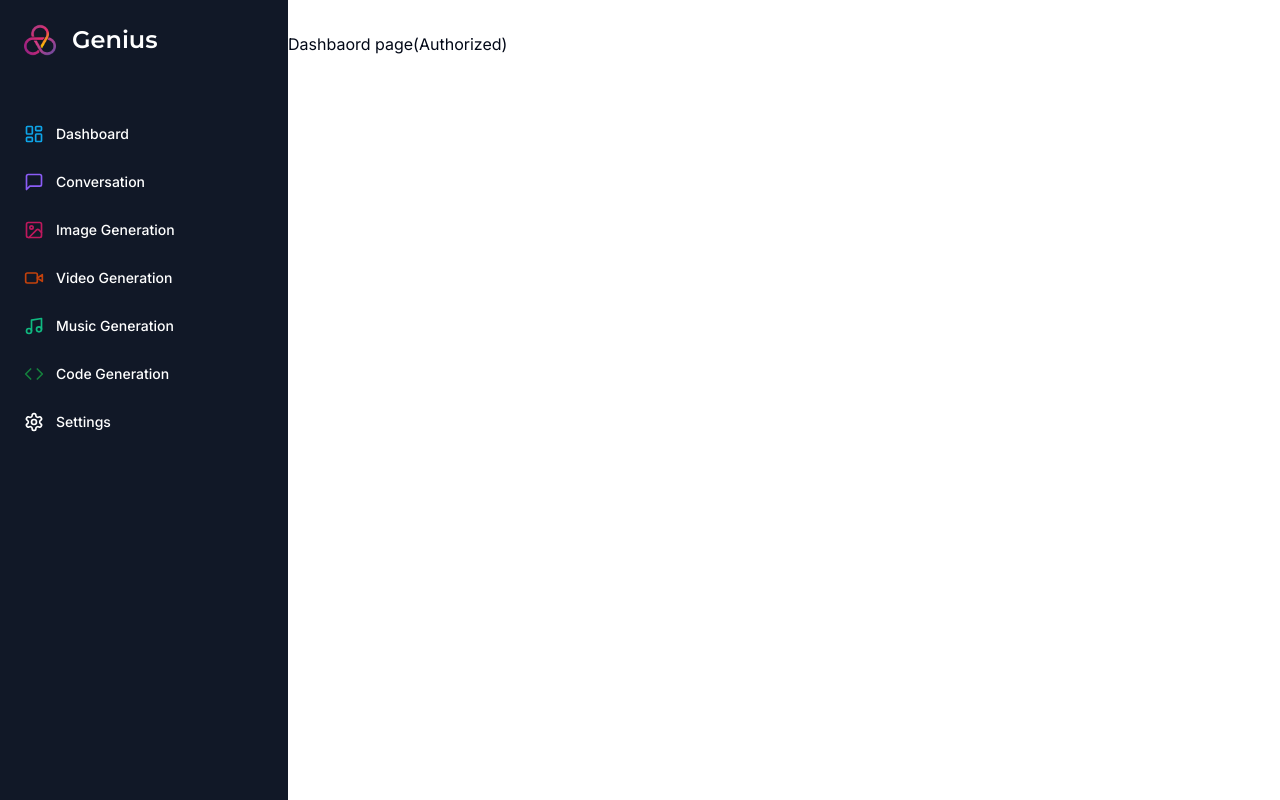
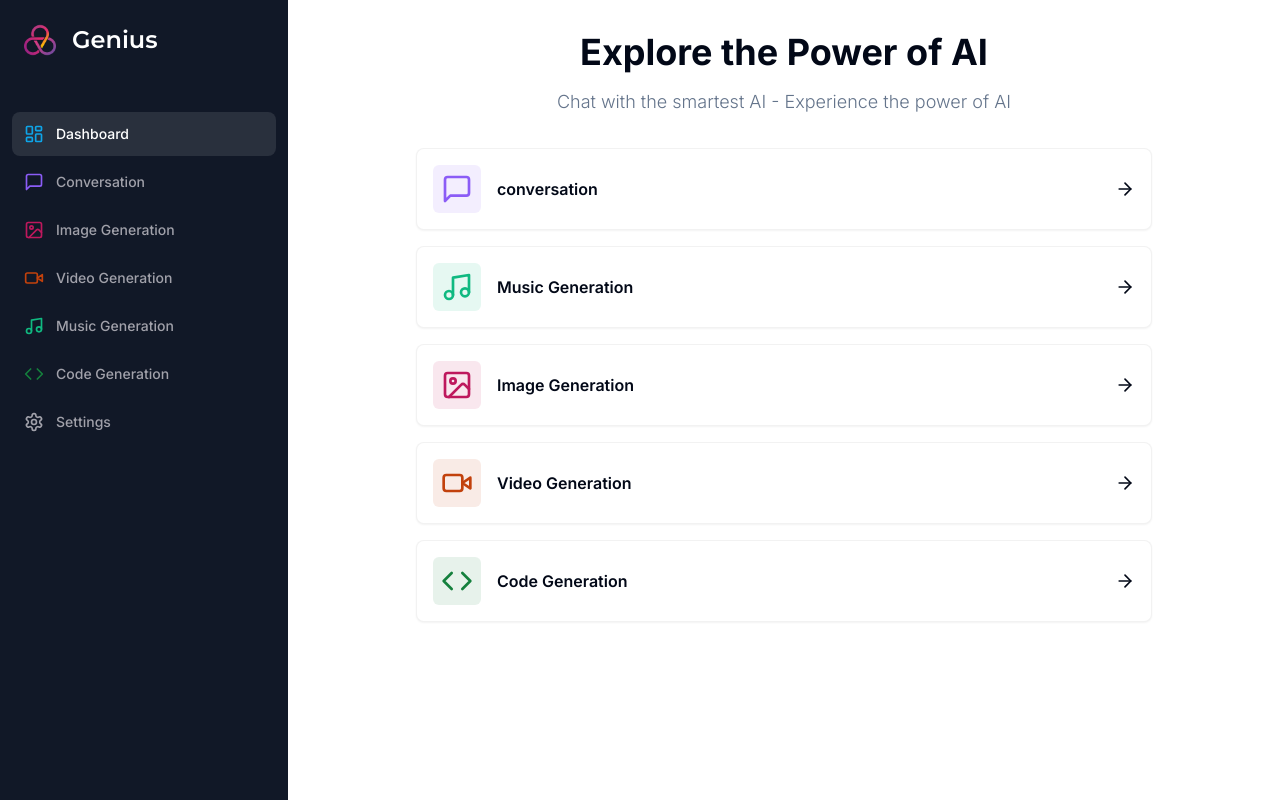
Before and after one commit to vijay711-github/Ai-Sass-Platform, a Next.js app: page /dashboard in a window 1280 px wide. Built offline with nearby package versions, Linux system fonts and the light colour scheme.

Commit message:
Completed design of dashboard page

```diff
--- a/app/(dashboard)/(routes)/dashboard/page.tsx
+++ b/app/(dashboard)/(routes)/dashboard/page.tsx
@@ -1,10 +1,87 @@
+"use client";
+
+import { Card } from "@/components/ui/card";
+import { cn } from "@/lib/utils";
+import {
+	ArrowRight,
+	Code,
+	ImageIcon,
+	MessageSquare,
+	Music,
+	VideoIcon,
+} from "lucide-react";
+import { useRouter } from "next/navigation";
 import React from "react";
 
+const tools = [
+	{
+		label: "conversation",
+		icon: MessageSquare,
+		color: "text-violet-500",
+		bgColor: "bg-violet-500/10",
+		href: "/conversation",
+	},
+	{
+		label: "Music Generation",
+		icon: Music,
+		href: "/music",
+		color: "text-emerald-500",
+		bgColor: "bg-emerald-500/10",
+	},
+	{
+		label: "Image Generation",
+		icon: ImageIcon,
+		color: "text-pink-700",
+		bgColor: "bg-pink-700/10",
+		href: "/image",
+	},
+	{
+		label: "Video Generation",
+		icon: VideoIcon,
+		color: "text-orange-700",
+		bgColor: "bg-orange-700/10",
+		href: "/video",
+	},
+	{
+		label: "Code Generation",
+		icon: Code,
+		color: "text-green-700",
+		bgColor: "bg-green-700/10",
+		href: "/code",
+	},
+];
+
 const DashboardPage = () => {
+	const router = useRouter()
 	return (
-		<div className="">
-			<div>Dashbaord page(Authorized)</div>
-			<div></div>
+		<div>
+			<div className="mb-8 space-y-4">
+				<h2 className="text-2xl md:text-4xl font-bold text-center">
+					Explore the Power of AI
+				</h2>
+				<p className="text-muted-foreground font-light text-sm md:text-lg text-center">
+					Chat with the smartest AI - Experience the power of AI
+				</p>
+			</div>
+			<div className="px-4 md:px-20 lg:px-32 space-y-4">
+				{tools.map((tool) => {
+					return (
+						<Card
+							onClick={()=>router.push(tool.href)}
+							key={tool.href}
+							className="p-4 border-black/5 flex items-center justify-between hover:shadow-md transition cursor-pointer"
+						>
+							<div className="flex items-center gap-x-4">
+								<div className={cn("p-2 w-fit rounded-md", tool.bgColor)}>
+									<tool.icon className={cn("w-8 h-8 ", tool.color)} />
+								</div>
+								<div className="font-semibold">{tool.label}</div>
+							</div>
+							<ArrowRight className="w-5 h-5" />
+						</Card>
+					);
+				})}
+			</div>
 		</div>
 	);
 };
--- a/components/MobileSidebar.tsx
+++ b/components/MobileSidebar.tsx
@@ -1,6 +1,6 @@
-"use-client";
+"use client";
 
-import React from "react";
+import React, { useEffect, useState } from "react";
 import { Button } from "@/components/ui/button";
 
 import { Menu } from "lucide-react";
@@ -8,6 +8,13 @@
 import Sidebar from "./Sidebar";
 
 const MobileSidebar = () => {
+	const [isMounted, setIsMounted] = useState(false);
+	useEffect(() => {
+		setIsMounted(true);
+	}, []);
+	if (!isMounted) {
+		return null;
+	}
 	return (
 		<Sheet>
 			<SheetTrigger>
--- a/components/Sidebar.tsx
+++ b/components/Sidebar.tsx
@@ -14,6 +14,7 @@
 import Image from "next/image";
 import Link from "next/link";
 import React from "react";
+import { usePathname } from "next/navigation";
 
 const montserrat = Montserrat({ weight: "600", subsets: ["latin"] });
 const routes = [
@@ -60,6 +61,7 @@
 	},
 ];
 const Sidebar = () => {
+	const pathname = usePathname();
 	return (
 		<div className="space-y-4 py-4 flex flex-col h-full bg-[#111827] text-white">
 			<div className="px-3 py-2 flex-1">
@@ -77,7 +79,12 @@
 							<Link
 								href={route.href}
 								key={route.href}
-								className="text-sm group flex p-3 w-full justify-start font-medium cursor-pointer hover:text-white hover:bg-white/10 rounded-lg transition"
+								className={cn(
+									"text-sm group flex p-3 w-full justify-start font-medium cursor-pointer hover:text-white hover:bg-white/10 rounded-lg transition",
+									pathname === route.href
+										? "text-white bg-white/10"
+										: "text-zinc-400"
+								)}
 							>
 								<div className="flex items-center flex-1">
 									<route.icon className={cn("h-5 w-5 mr-3", route.color)} />
--- /dev/null
+++ b/components/ui/card.tsx
@@ -0,0 +1,79 @@
+import * as React from "react"
+
+import { cn } from "@/lib/utils"
+
+const Card = React.forwardRef<
+  HTMLDivElement,
+  React.HTMLAttributes<HTMLDivElement>
+>(({ className, ...props }, ref) => (
+  <div
+    ref={ref}
+    className={cn(
+      "rounded-lg border bg-card text-card-foreground shadow-sm",
+      className
+    )}
+    {...props}
+  />
+))
+Card.displayName = "Card"
+
+const CardHeader = React.forwardRef<
+  HTMLDivElement,
+  React.HTMLAttributes<HTMLDivElement>
+>(({ className, ...props }, ref) => (
+  <div
+    ref={ref}
+    className={cn("flex flex-col space-y-1.5 p-6", className)}
+    {...props}
+  />
+))
+CardHeader.displayName = "CardHeader"
+
+const CardTitle = React.forwardRef<
+  HTMLParagraphElement,
+  React.HTMLAttributes<HTMLHeadingElement>
+>(({ className, ...props }, ref) => (
+  <h3
+    ref={ref}
+    className={cn(
+      "text-2xl font-semibold leading-none tracking-tight",
+      className
+    )}
+    {...props}
+  />
+))
+CardTitle.displayName = "CardTitle"
+
+const CardDescription = React.forwardRef<
+  HTMLParagraphElement,
+  React.HTMLAttributes<HTMLParagraphElement>
+>(({ className, ...props }, ref) => (
+  <p
+    ref={ref}
+    className={cn("text-sm text-muted-foreground", className)}
+    {...props}
+  />
+))
+CardDescription.displayName = "CardDescription"
+
+const CardContent = React.forwardRef<
+  HTMLDivElement,
+  React.HTMLAttributes<HTMLDivElement>
+>(({ className, ...props }, ref) => (
+  <div ref={ref} className={cn("p-6 pt-0", className)} {...props} />
+))
+CardContent.displayName = "CardContent"
+
+const CardFooter = React.forwardRef<
+  HTMLDivElement,
+  React.HTMLAttributes<HTMLDivElement>
+>(({ className, ...props }, ref) => (
+  <div
+    ref={ref}
+    className={cn("flex items-center p-6 pt-0", className)}
+    {...props}
+  />
+))
+CardFooter.displayName = "CardFooter"
+
+export { Card, CardHeader, CardFooter, CardTitle, CardDescription, CardContent }
```
